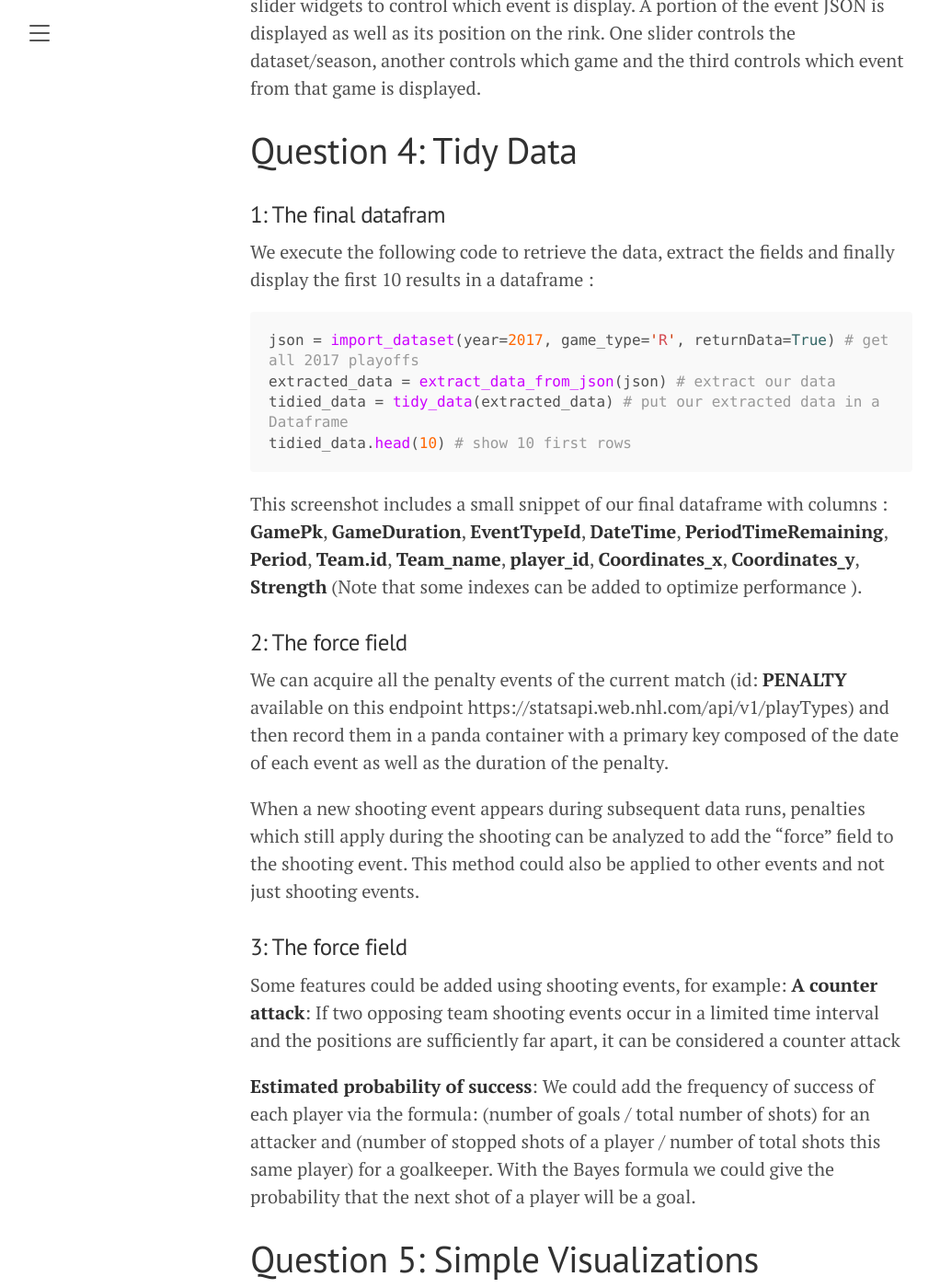
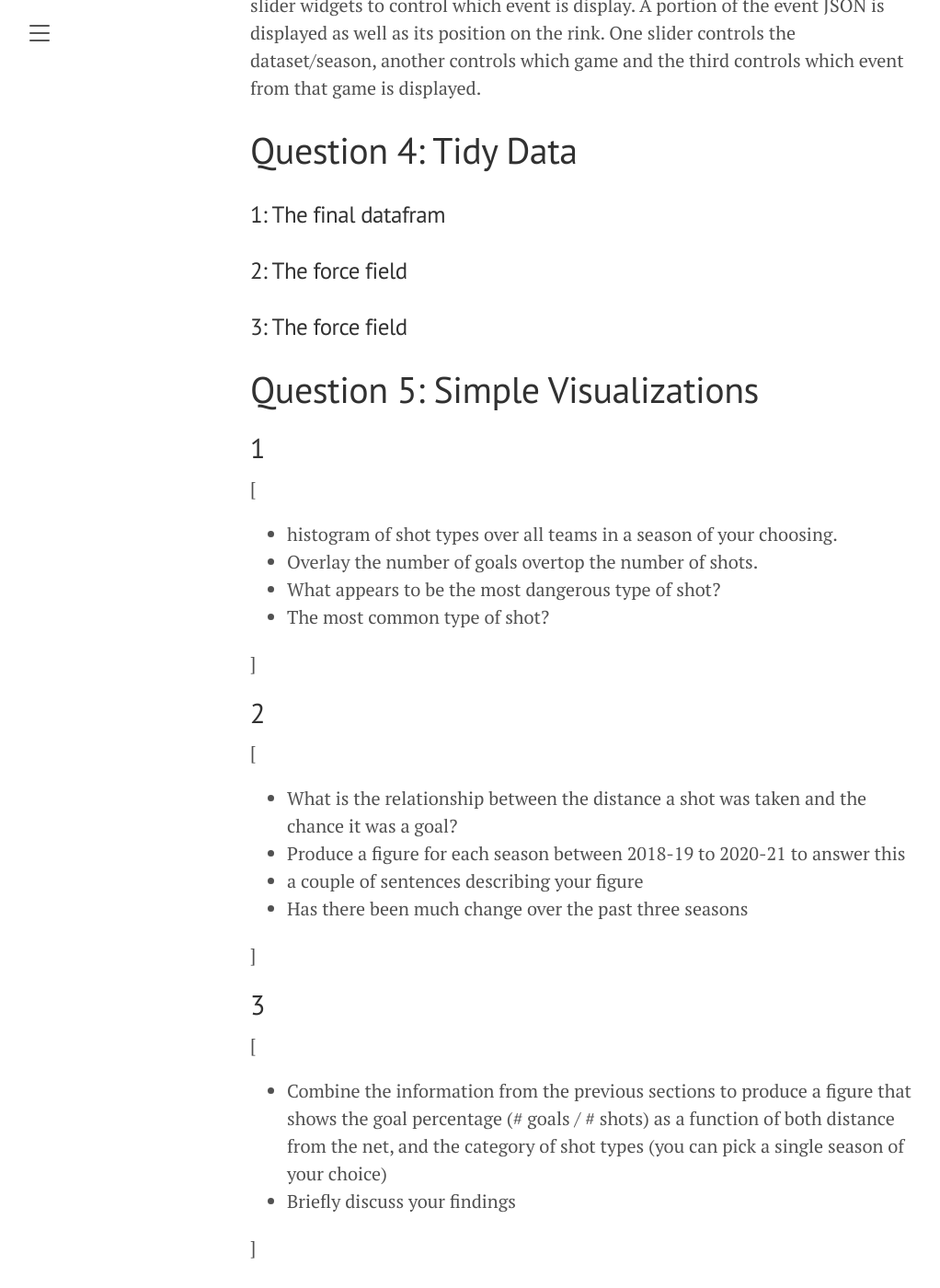
Before and after one commit to ArchambaultP/NHL-Blog, a Jekyll site: the page built from _posts/2021-10-15-milestone-1.md, in a window 1280 px wide and 1400 px high, scrolled down 3170 px. Shown: the whole window at 92% size, without its empty margins (8-1030 px from the left). Built offline with Jekyll 4.4.1, drawn with Linux system fonts in a browser that asks for light colours.

Commit message:
Update 2021-10-15-milestone-1.md

````diff
--- a/_posts/2021-10-15-milestone-1.md
+++ b/_posts/2021-10-15-milestone-1.md
@@ -116,27 +116,12 @@ One slider controls the dataset/season, another controls which game and the thir
 # Question 4: Tidy Data
 
 ### 1: The final datafram
-We execute the following code to retrieve the data, extract the fields and finally display the first 10 results in a dataframe :
-```python
-json = import_dataset(year=2017, game_type='R', returnData=True) # get all 2017 playoffs
-extracted_data = extract_data_from_json(json) # extract our data
-tidied_data = tidy_data(extracted_data) # put our extracted data in a Dataframe
-tidied_data.head(10) # show 10 first rows
-```
-This screenshot includes a small snippet of our final dataframe with columns : **GamePk**, **GameDuration**, **EventTypeId**, **DateTime**, **PeriodTimeRemaining**, **Period**, **Team.id**, **Team_name**, **player_id**, **Coordinates_x**, **Coordinates_y**, **Strength** (Note that some indexes can be added to optimize performance ).
+
 
 ### 2: The force field
-We can acquire all the penalty events of the current match  (id: **PENALTY** available on this endpoint https://statsapi.web.nhl.com/api/v1/playTypes) and then record them in a panda container with a primary key composed of the date of each event as well as the duration of the penalty.
 
-When a new shooting event appears during subsequent data runs, penalties which still apply during the shooting can be analyzed to add the "force" field to the shooting event. This method could also be applied to other events and not just shooting events.
 
 ### 3: The force field
-
-Some features could be added using shooting events, for example:
-**A counter attack**: If two opposing team shooting events occur in a limited time interval and the positions are sufficiently far apart, it can be considered a counter attack
-
-**Estimated probability of success**: We could add the frequency of success of each player via the formula: (number of goals / total number of shots) for an attacker and (number of stopped shots of a player / number of total shots this same player) for a goalkeeper. With the Bayes formula we could give the probability that the next shot of a player will be a goal.
-
 
 # Question 5: Simple Visualizations
 
````
